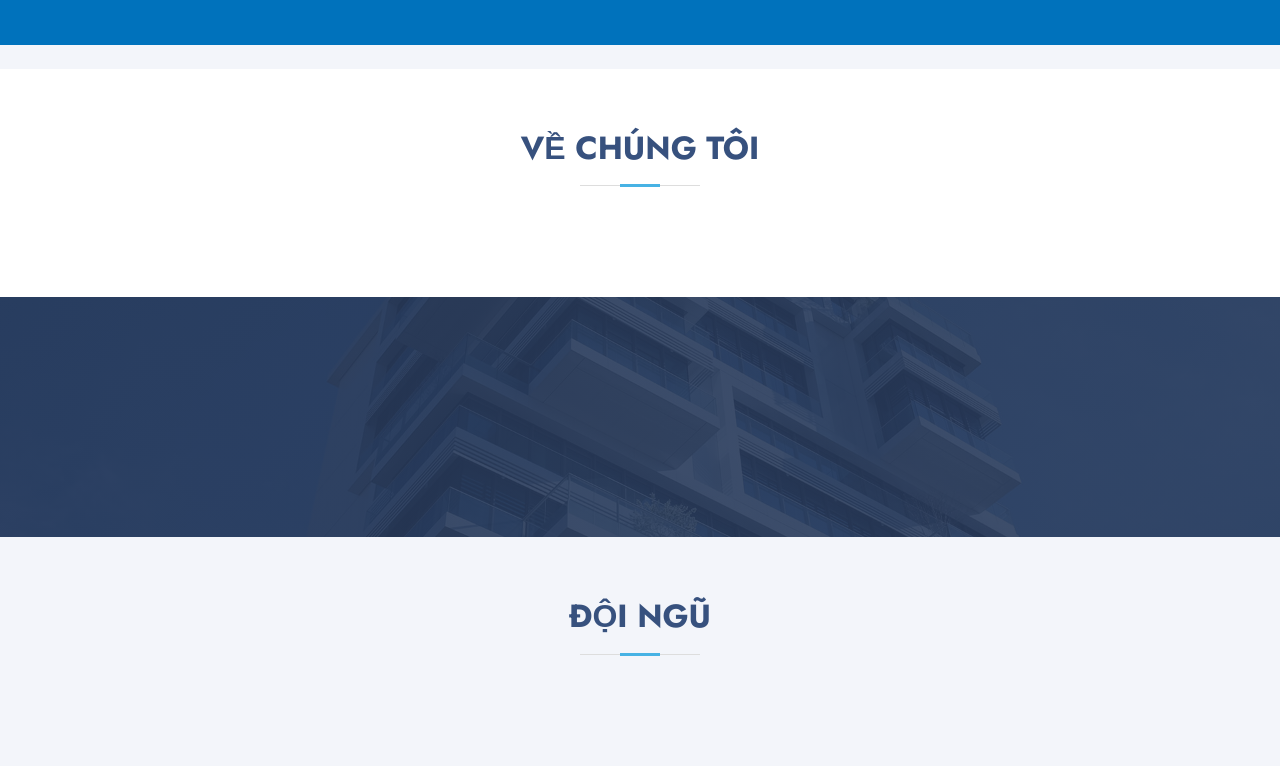
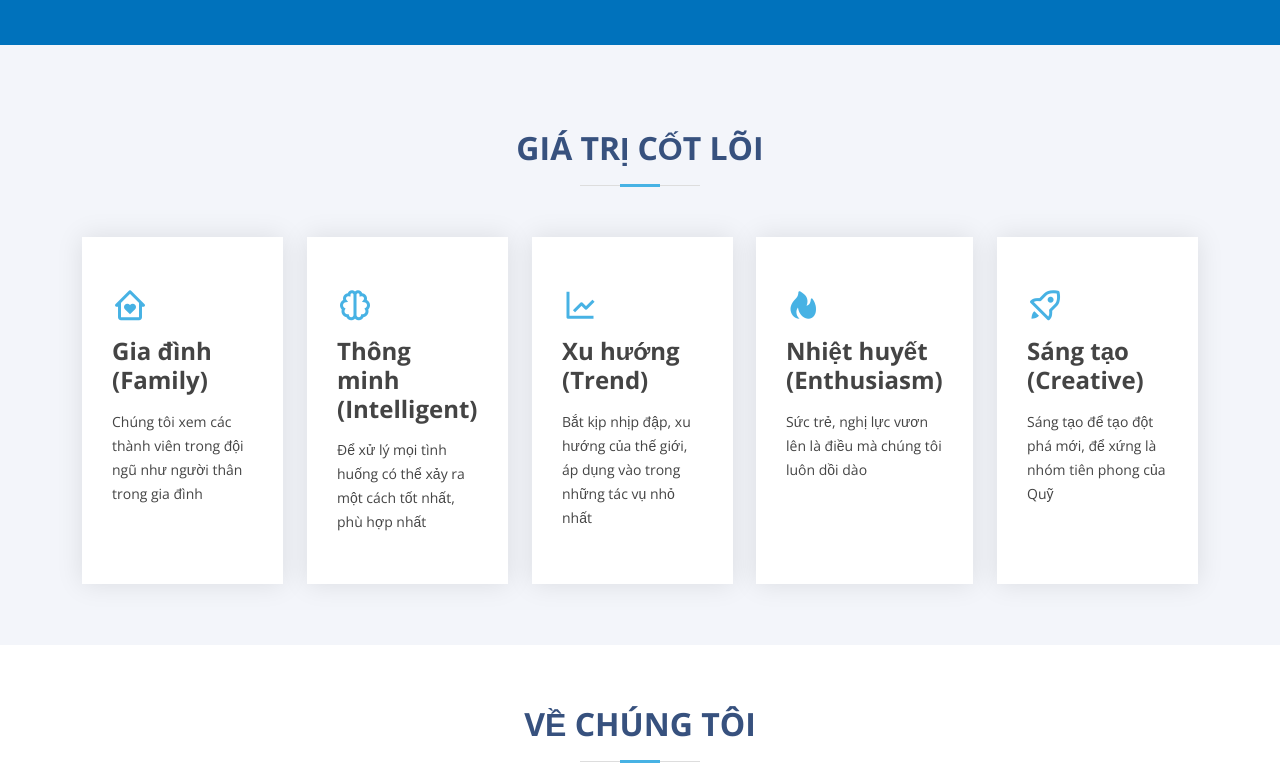
Before and after one commit to fitec-tsnt/fitec-tsnt.github.io, a website: page index.html in a window 1280 px wide. Shown: the part 595-1361 px from the top of the page. Drawn offline with nearby package versions, Linux system fonts and the light colour scheme.

Commit message:
update values

```diff
--- a/assets/css/style.css
+++ b/assets/css/style.css
@@ -24,7 +24,7 @@ a:hover {
 }
 
 h1, h2, h3, h4, h5, h6 {
-  font-family: "Jost", sans-serif;
+  font-family: "Open Sans", sans-serif;
 }
 
 /*--------------------------------------------------------------
@@ -887,7 +887,7 @@ section {
 }
 
 .cta .cta-btn {
-  font-family: "Jost", sans-serif;
+  font-family: sans-serif;
   font-weight: 500;
   font-size: 16px;
   letter-spacing: 1px;
@@ -938,7 +938,7 @@ section {
   transition: all 0.3s;
   padding: 8px 20px;
   border-radius: 50px;
-  font-family: "Poppins", sans-serif;
+  font-family: sans-serif;
 }
 
 .portfolio #portfolio-flters li:hover, .portfolio #portfolio-flters li.filter-active {
@@ -1198,7 +1198,7 @@ section {
   font-size: 48px;
   color: #37517e;
   font-weight: 400;
-  font-family: "Jost", sans-serif;
+  font-family: sans-serif;
   margin-bottom: 25px;
 }
 
@@ -1253,7 +1253,7 @@ section {
   transition: none;
   font-size: 16px;
   font-weight: 500;
-  font-family: "Jost", sans-serif;
+  font-family: sans-serif;
   transition: 0.3s;
   border: 1px solid #47b2e4;
 }
@@ -1323,7 +1323,7 @@ section {
 .faq .faq-list a {
   display: block;
   position: relative;
-  font-family: "Poppins", sans-serif;
+  font-family: sans-serif;
   font-size: 16px;
   line-height: 24px;
   font-weight: 500;
@@ -1700,7 +1700,7 @@ section {
   font-size: 14px;
   line-height: 24px;
   margin-bottom: 0;
-  font-family: "Jost", sans-serif;
+  font-family: sans-serif;
   color: #5e5e5e;
 }
 
--- a/index.html
+++ b/index.html
@@ -5,7 +5,7 @@
   <meta charset="utf-8">
   <meta content="width=device-width, initial-scale=1.0" name="viewport">
 
-  <title>FITEC @ TSNT</title>
+  <title>FITEC@TSNT</title>
   <meta content="" name="description">
   <meta content="" name="keywords">
 
@@ -43,17 +43,18 @@
   <header id="header" class="fixed-top ">
     <div class="container d-flex align-items-center">
 
-      <h1 class="logo me-auto"><a href="index.html">FITEC @ TSNT</a></h1>
+      <h1 class="logo me-auto"><a href="index.html"><b>FITEC@TSNT</b></a></h1>
       <!-- Uncomment below if you prefer to use an image logo -->
       <!-- <a href="index.html" class="logo me-auto"><img src="assets/img/logo.png" alt="" class="img-fluid"></a>-->
 
       <nav id="navbar" class="navbar">
         <ul>
           <li><a class="nav-link scrollto active" href="#hero">Trang chủ</a></li>
-          <li><a class="nav-link scrollto" href="#about">Về chúng tôi</a></li>
+          <li><a class="nav-link scrollto" href="#value">Giá trị cốt lõi</a></li>
           <!-- <li><a class="nav-link scrollto" href="#services">Services</a></li> -->
           <!-- <li><a class="nav-link   scrollto" href="#portfolio">Portfolio</a></li> -->
           <li><a class="nav-link scrollto" href="#team">Đội ngũ</a></li>
+          <li><a class="nav-link scrollto" href="#about">Về chúng tôi</a></li>
           <!-- <li class="dropdown"><a href="#"><span>Drop Down</span> <i class="bi bi-chevron-down"></i></a>
             <ul>
               <li><a href="#">Drop Down 1</a></li>
@@ -138,6 +139,118 @@
 
       </div> -->
     </section><!-- End Cliens Section -->
+
+    <!-- ======= Skills Section ======= -->
+    <!-- <section id="skills" class="skills">
+      <div class="container" data-aos="fade-up">
+
+        <div class="row">
+          <div class="col-lg-6 d-flex align-items-center" data-aos="fade-right" data-aos-delay="100">
+            <img src="assets/img/skills.png" class="img-fluid" alt="">
+          </div>
+          <div class="col-lg-6 pt-4 pt-lg-0 content" data-aos="fade-left" data-aos-delay="100">
+            <h3>Voluptatem dignissimos provident quasi corporis voluptates</h3>
+            <p class="fst-italic">
+              Lorem ipsum dolor sit amet, consectetur adipiscing elit, sed do eiusmod tempor incididunt ut labore et dolore
+              magna aliqua.
+            </p>
+
+            <div class="skills-content">
+
+              <div class="progress">
+                <span class="skill">HTML <i class="val">100%</i></span>
+                <div class="progress-bar-wrap">
+                  <div class="progress-bar" role="progressbar" aria-valuenow="100" aria-valuemin="0" aria-valuemax="100"></div>
+                </div>
+              </div>
+
+              <div class="progress">
+                <span class="skill">CSS <i class="val">90%</i></span>
+                <div class="progress-bar-wrap">
+                  <div class="progress-bar" role="progressbar" aria-valuenow="90" aria-valuemin="0" aria-valuemax="100"></div>
+                </div>
+              </div>
+
+              <div class="progress">
+                <span class="skill">JavaScript <i class="val">75%</i></span>
+                <div class="progress-bar-wrap">
+                  <div class="progress-bar" role="progressbar" aria-valuenow="75" aria-valuemin="0" aria-valuemax="100"></div>
+                </div>
+              </div>
+
+              <div class="progress">
+                <span class="skill">Photoshop <i class="val">55%</i></span>
+                <div class="progress-bar-wrap">
+                  <div class="progress-bar" role="progressbar" aria-valuenow="55" aria-valuemin="0" aria-valuemax="100"></div>
+                </div>
+              </div>
+
+            </div>
+
+          </div>
+        </div>
+
+      </div> -->
+    </section><!-- End Skills Section -->
+
+    <!-- ======= Services Section ======= -->
+    <section id="value" class="services section-bg">
+      <div class="container" data-aos="fade-up">
+
+        <div class="section-title">
+          <h2>Giá trị cốt lõi</h2>
+          <!-- <p>Magnam dolores commodi suscipit. Necessitatibus eius consequatur ex aliquid fuga eum quidem. Sit sint consectetur velit. Quisquam quos quisquam cupiditate. Et nemo qui impedit suscipit alias ea. Quia fugiat sit in iste officiis commodi quidem hic quas.</p> -->
+        </div>
+
+        <div class="row">
+          <div class="col-xl col-md-6 d-flex align-items-stretch" data-aos="zoom-in" data-aos-delay="100">
+            <div class="icon-box">
+              <div class="icon"><i class="bx bx-home-heart"></i></div>
+              <h4><b>Gia đình (Family)</b></h4>
+              <p>Chúng tôi xem các thành viên trong đội ngũ như người thân trong gia đình</p>
+            </div>
+          </div>
+
+          <div class="col-xl col-md-6 d-flex align-items-stretch mt-4 mt-md-0" data-aos="zoom-in"
+            data-aos-delay="200">
+            <div class="icon-box">
+              <div class="icon"><i class="bx bx-brain"></i></div>
+              <h4><b>Thông minh (Intelligent)</b></h4>
+              <p>Để xử lý mọi tình huống có thể xảy ra một cách tốt nhất, phù hợp nhất</p>
+            </div>
+          </div>
+
+          <div class="col-xl col-md-6 d-flex align-items-stretch mt-4 mt-xl-0" data-aos="zoom-in"
+            data-aos-delay="300">
+            <div class="icon-box">
+              <div class="icon"><i class="bx bx-line-chart"></i></div>
+              <h4><b>Xu hướng (Trend)</b></h4>
+              <p>Bắt kịp nhịp đập, xu hướng của thế giới, áp dụng vào trong những tác vụ nhỏ nhất</p>
+            </div>
+          </div>
+
+          <div class="col-xl col-md-6 d-flex align-items-stretch mt-4 mt-xl-0" data-aos="zoom-in"
+            data-aos-delay="400">
+            <div class="icon-box">
+              <div class="icon"><i class="bx bxs-hot"></i></div>
+              <h4><b>Nhiệt huyết (Enthusiasm)</b></h4>
+              <p>Sức trẻ, nghị lực vươn lên là điều mà chúng tôi luôn dồi dào</p>
+            </div>
+          </div>
+
+          <div class="col-xl col-md-6 d-flex align-items-stretch mt-4 mt-xl-0" data-aos="zoom-in"
+            data-aos-delay="400">
+            <div class="icon-box">
+              <div class="icon"><i class="bx bx-rocket"></i></div>
+              <h4><b>Sáng tạo (Creative)</b></h4>
+              <p>Sáng tạo để tạo đột phá mới, để xứng là nhóm tiên phong của Quỹ</p>
+            </div>
+          </div>
+
+        </div>
+
+      </div>
+    </section><!-- End Services Section -->
 
     <!-- ======= About Us Section ======= -->
     <section id="about" class="about">
@@ -226,106 +339,6 @@
 
       </div> -->
     </section><!-- End Why Us Section -->
-
-    <!-- ======= Skills Section ======= -->
-    <!-- <section id="skills" class="skills">
-      <div class="container" data-aos="fade-up">
-
-        <div class="row">
-          <div class="col-lg-6 d-flex align-items-center" data-aos="fade-right" data-aos-delay="100">
-            <img src="assets/img/skills.png" class="img-fluid" alt="">
-          </div>
-          <div class="col-lg-6 pt-4 pt-lg-0 content" data-aos="fade-left" data-aos-delay="100">
-            <h3>Voluptatem dignissimos provident quasi corporis voluptates</h3>
-            <p class="fst-italic">
-              Lorem ipsum dolor sit amet, consectetur adipiscing elit, sed do eiusmod tempor incididunt ut labore et dolore
-              magna aliqua.
-            </p>
-
-            <div class="skills-content">
-
-              <div class="progress">
-                <span class="skill">HTML <i class="val">100%</i></span>
-                <div class="progress-bar-wrap">
-                  <div class="progress-bar" role="progressbar" aria-valuenow="100" aria-valuemin="0" aria-valuemax="100"></div>
-                </div>
-              </div>
-
-              <div class="progress">
-                <span class="skill">CSS <i class="val">90%</i></span>
-                <div class="progress-bar-wrap">
-                  <div class="progress-bar" role="progressbar" aria-valuenow="90" aria-valuemin="0" aria-valuemax="100"></div>
-                </div>
-              </div>
-
-              <div class="progress">
-                <span class="skill">JavaScript <i class="val">75%</i></span>
-                <div class="progress-bar-wrap">
-                  <div class="progress-bar" role="progressbar" aria-valuenow="75" aria-valuemin="0" aria-valuemax="100"></div>
-                </div>
-              </div>
-
-              <div class="progress">
-                <span class="skill">Photoshop <i class="val">55%</i></span>
-                <div class="progress-bar-wrap">
-                  <div class="progress-bar" role="progressbar" aria-valuenow="55" aria-valuemin="0" aria-valuemax="100"></div>
-                </div>
-              </div>
-
-            </div>
-
-          </div>
-        </div>
-
-      </div> -->
-    </section><!-- End Skills Section -->
-
-    <!-- ======= Services Section ======= -->
-    <!-- <section id="services" class="services section-bg">
-      <div class="container" data-aos="fade-up">
-
-        <div class="section-title">
-          <h2>Services</h2>
-          <p>Magnam dolores commodi suscipit. Necessitatibus eius consequatur ex aliquid fuga eum quidem. Sit sint consectetur velit. Quisquam quos quisquam cupiditate. Et nemo qui impedit suscipit alias ea. Quia fugiat sit in iste officiis commodi quidem hic quas.</p>
-        </div>
-
-        <div class="row">
-          <div class="col-xl-3 col-md-6 d-flex align-items-stretch" data-aos="zoom-in" data-aos-delay="100">
-            <div class="icon-box">
-              <div class="icon"><i class="bx bxl-dribbble"></i></div>
-              <h4><a href="">Lorem Ipsum</a></h4>
-              <p>Voluptatum deleniti atque corrupti quos dolores et quas molestias excepturi</p>
-            </div>
-          </div>
-
-          <div class="col-xl-3 col-md-6 d-flex align-items-stretch mt-4 mt-md-0" data-aos="zoom-in" data-aos-delay="200">
-            <div class="icon-box">
-              <div class="icon"><i class="bx bx-file"></i></div>
-              <h4><a href="">Sed ut perspici</a></h4>
-              <p>Duis aute irure dolor in reprehenderit in voluptate velit esse cillum dolore</p>
-            </div>
-          </div>
-
-          <div class="col-xl-3 col-md-6 d-flex align-items-stretch mt-4 mt-xl-0" data-aos="zoom-in" data-aos-delay="300">
-            <div class="icon-box">
-              <div class="icon"><i class="bx bx-tachometer"></i></div>
-              <h4><a href="">Magni Dolores</a></h4>
-              <p>Excepteur sint occaecat cupidatat non proident, sunt in culpa qui officia</p>
-            </div>
-          </div>
-
-          <div class="col-xl-3 col-md-6 d-flex align-items-stretch mt-4 mt-xl-0" data-aos="zoom-in" data-aos-delay="400">
-            <div class="icon-box">
-              <div class="icon"><i class="bx bx-layer"></i></div>
-              <h4><a href="">Nemo Enim</a></h4>
-              <p>At vero eos et accusamus et iusto odio dignissimos ducimus qui blanditiis</p>
-            </div>
-          </div>
-
-        </div>
-
-      </div> -->
-    </section><!-- End Services Section -->
 
     <!-- ======= Cta Section ======= -->
     <section id="cta" class="cta">
```
